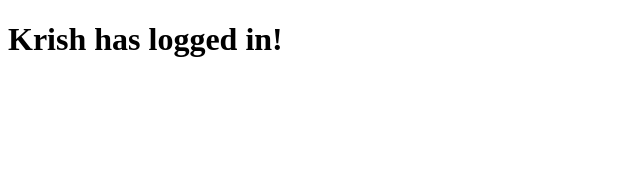
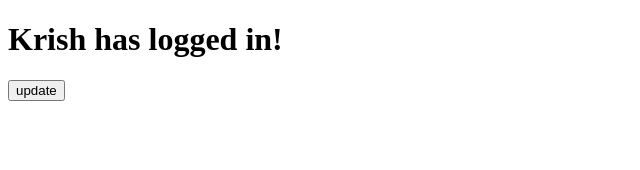
Before and after one commit to githubscientist/react-fsd61wde, a React (Vite) app: page / in a window 1280 px wide. Shown: the top 170 px of the page, without its empty margins (0-640 px from the left). Built offline with nearby package versions, Linux system fonts and the light colour scheme.

Commit message:
props vs state

```diff
--- a/src/App.jsx
+++ b/src/App.jsx
@@ -1,13 +1,18 @@
+import { useState } from "react";
 import Status from "./components/Status";
 
 const App = () => {
 
-  let user = 'Krish';
+  let [user, setUser] = useState('Krish');
+
+  console.log(`from parent: ${user}`);
 
   return (
     <div>
+      <h1>{user || 'Guest'} has logged in!</h1>
       <Status
         user={user}
+        setUser={setUser}
       />
     </div>
   )
--- a/src/components/Status.jsx
+++ b/src/components/Status.jsx
@@ -1,7 +1,13 @@
-const Status = ({ user }) => {
+const Status = ({ setUser }) => {
+
+    const handleClick = () => {
+        setUser('Prakash');
+    }
 
   return (
-    <h1>{ user || 'Guest' } has logged in!</h1>
+      <div>
+        <button onClick={handleClick}>update</button>
+      </div>
   )
 }
 
```
